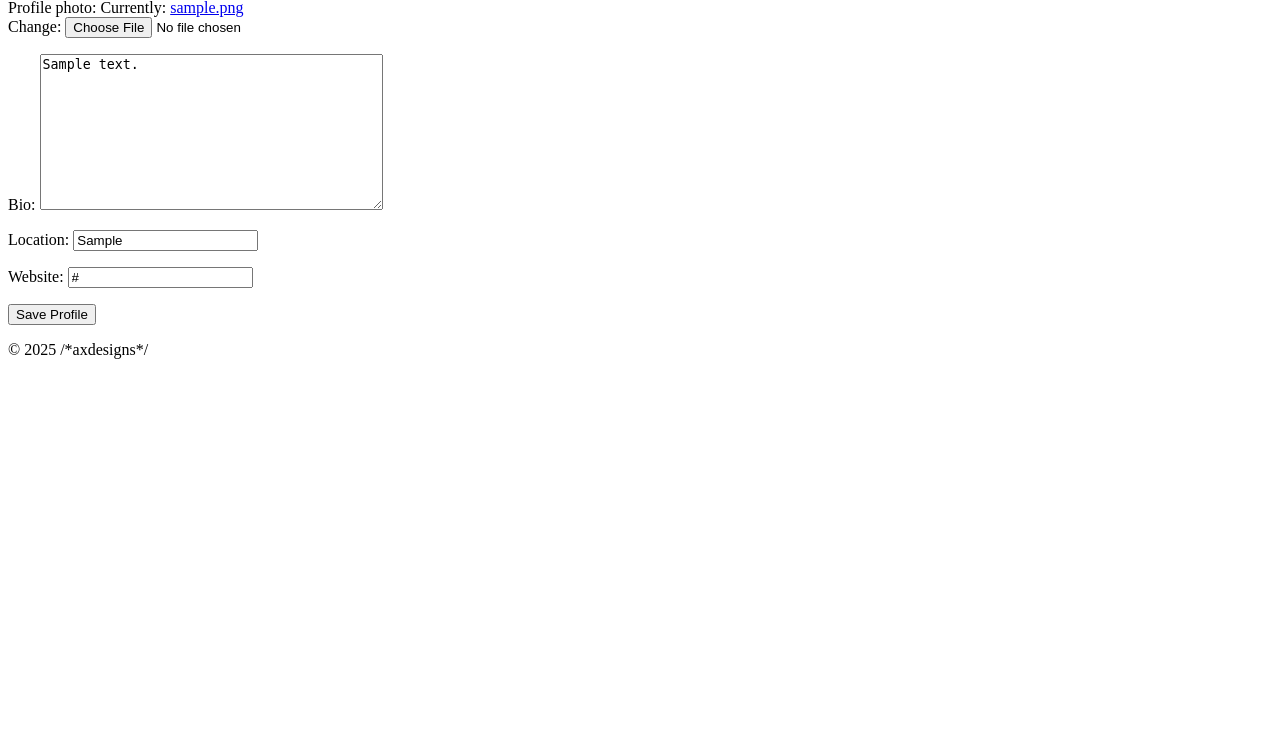
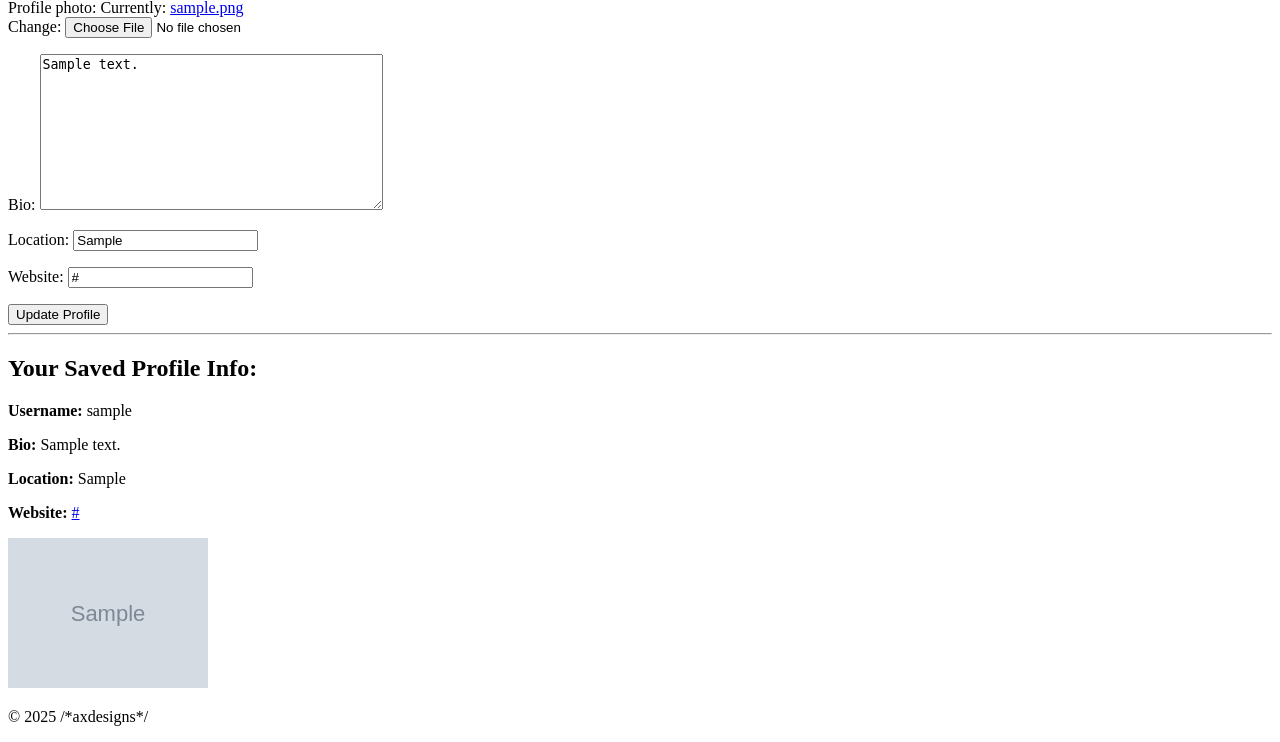
Before and after one commit to AxdeKlerk/Praise-The-Loud, a Django app: page /profile/ in a window 1280 px wide. Shown: the part 107-849 px from the top of the page. Before the commit the page ends 466 px from the top, so only its background shows below. Run offline with Django 4.2, Linux system fonts and the light colour scheme; a user stored in the database is signed in; tables that the repository leaves empty hold one stand-in row (values such as "Sample post"); grey boxes marked "Sample" are stand-in pictures.

Commit message:
Add view functionality that only shows the created profile once saved and the profile form if none created

```diff
--- a/gig_reviews/templates/gig_reviews/profile.html
+++ b/gig_reviews/templates/gig_reviews/profile.html
@@ -1,10 +1,28 @@
 {% extends "base.html" %}
+{% block content %}
 
-{% block content %}
-<h1>Your Profile</h1>
-<form method="post" enctype="multipart/form-data">
+  <h1>Your Profile</h1>
+
+  <form method="post" enctype="multipart/form-data">
     {% csrf_token %}
     {{ form.as_p }}
-    <button type="submit">Save Profile</button>
+    <button type="submit">
+      {% if profile_exists %}Update Profile{% else %}Create Profile{% endif %}
+    </button>
   </form>
+
+  {% if profile_exists %}
+    <hr>
+    <h2>Your Saved Profile Info:</h2>
+    <p><strong>Username:</strong> {{ profile.user.username }}</p>
+    <p><strong>Bio:</strong> {{ profile.bio }}</p>
+    <p><strong>Location:</strong> {{ profile.location }}</p>
+    <p><strong>Website:</strong> <a href="{{ profile.website }}">{{ profile.website }}</a></p>
+    {% if profile.profile_photo %}
+      <img src="{{ profile.profile_photo.url }}" alt="Your Profile Photo" width="200">
+    {% else %}
+      <p>No photo uploaded.</p>
+    {% endif %}
+  {% endif %}
+
 {% endblock %}
--- a/gig_reviews/views.py
+++ b/gig_reviews/views.py
@@ -1,11 +1,12 @@
 from django.contrib.auth import login
 from django.shortcuts import render, redirect
+from .forms import GigReviewForm
+from .models import Profile
+from .forms import ProfileForm
 from django.contrib.auth.decorators import login_required
 from django.contrib.auth.forms import UserCreationForm
-from .forms import GigReviewForm
-from .forms import ProfileForm
 from django.utils.text import slugify
-from .models import Profile
+
 
 
 # Create your views here.
@@ -34,21 +35,31 @@ def venue(request): #, slug):
     return render(request, 'gig_reviews/venue.html') #,{'slug': slug})
 
 @login_required
-def profile(request): #, slug):
+def profile(request):
     try:
         profile = request.user.profile
+        profile_exists = True
     except Profile.DoesNotExist:
-        profile = Profile(user=request.user, slug=slugify(request.user.username))
+        profile = Profile(user=request.user)
+        profile_exists = False
 
     if request.method == 'POST':
         form = ProfileForm(request.POST, request.FILES, instance=profile)
         if form.is_valid():
-            form.save()
+            profile = form.save(commit=False)
+            profile.user = request.user
+            profile.save()
             return redirect('profile')
     else:
-        form = ProfileForm(instance=profile)
+        form = ProfileForm(instance=profile if profile_exists else None)
 
-    return render(request, 'gig_reviews/profile.html', {'form': form})
+    context = {
+        'form': form,
+        'profile': profile if profile_exists else None,
+        'profile_exists': profile_exists,
+    }
+
+    return render(request, 'gig_reviews/profile.html', context)
 
 def signup(request):
     if request.method == 'POST':
```
Also changed, not shown: profile_photos/1727263851255.jpeg (added).
